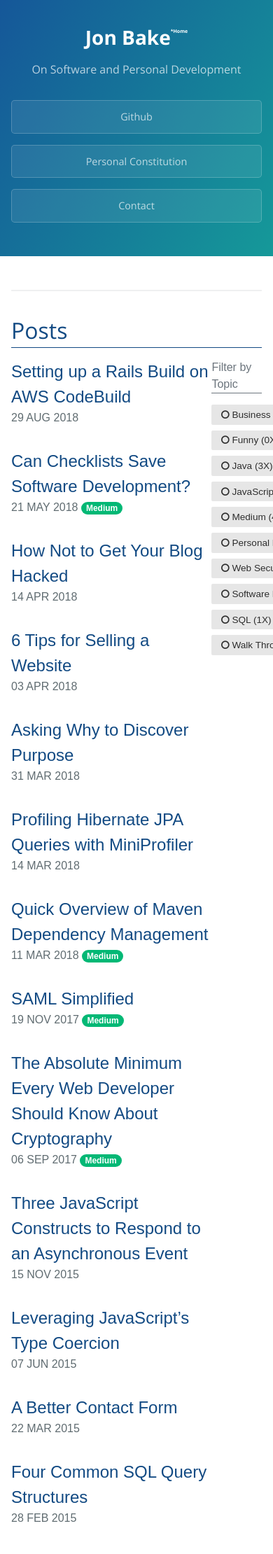
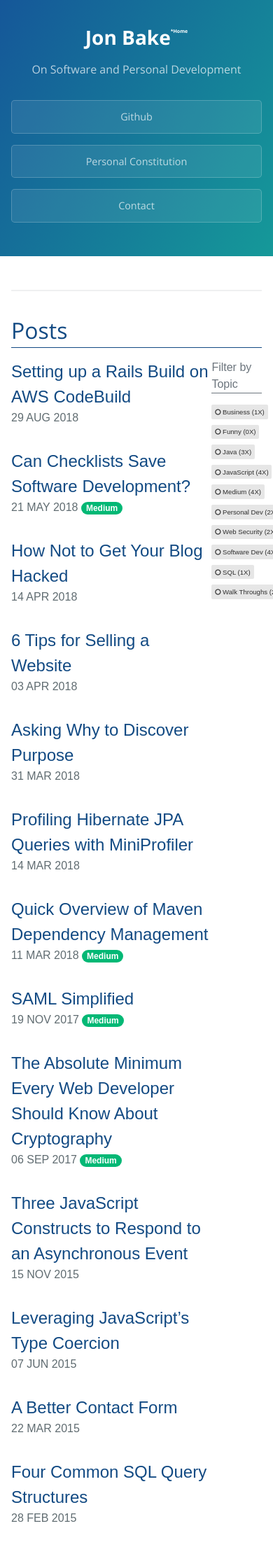
Before and after one commit to jonmbake/jonbake.com, a Jekyll site: the page built from index.md, in a window 390 px wide. Shown: the top 2220 px of the page at 70% size. Built offline with Jekyll 4.4.1, drawn with Linux system fonts in a browser that asks for light colours.

Commit message:
Make filter button text size smaller on mobile

```diff
--- a/_sass/jekyll-theme-cayman.scss
+++ b/_sass/jekyll-theme-cayman.scss
@@ -399,6 +399,13 @@ button.filter-btn {
   margin-bottom: .5rem;
 }
 
+@include small {
+  button.filter-btn {
+    font-size: 60%;
+    padding: .5em;
+  }
+}
+
 button.filter-btn-active {
   background-color: #0078e7;
   color: #fff;
```
